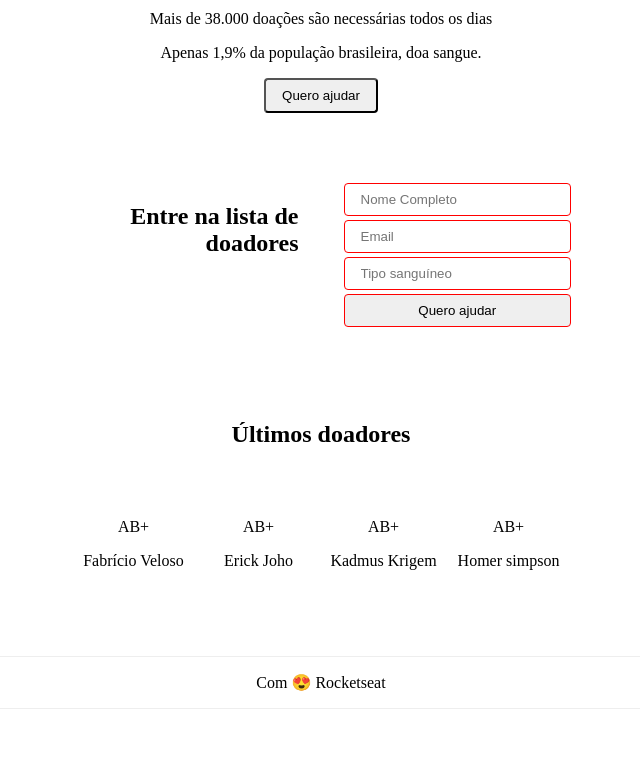
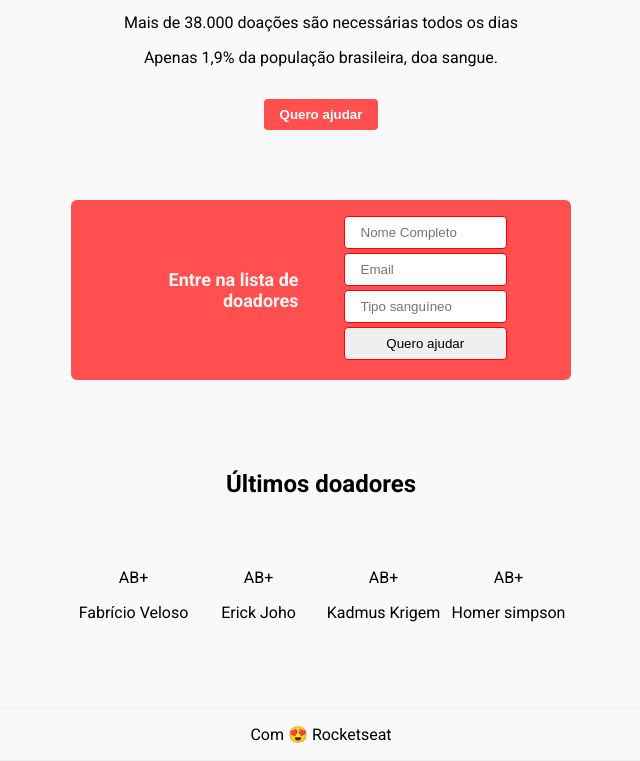
Before and after one commit to FVjesus/Doe_Project, a plain HTML site: page web/index.html in a window 1280 px wide. Shown: the part 199-960 px from the top of the page, without its empty margins (319-959 px from the left). Before the commit the page ends 908 px from the top, so only its background shows below. Drawn offline with Linux system fonts and the light colour scheme.

Commit message:
Implements fonts and colors
fonts and colors of form adds

```diff
--- a/web/index.html
+++ b/web/index.html
@@ -5,6 +5,7 @@
         <title>Doe sangue! Doe vida</title>
 
         <link rel="stylesheet" href="style.css">
+        <link href="https://fonts.googleapis.com/css?family=Roboto:400,700&display=swap" rel="stylesheet">
     </head>
 
     <body>
--- a/web/style.css
+++ b/web/style.css
@@ -1,3 +1,7 @@
+* {
+    box-sizing: border-box;
+}
+
 html, body {
     margin: 0;
 }
@@ -6,6 +10,8 @@ body {
     display: flex;
     flex-direction: column;
     height: 100vh;
+    font-family: 'Roboto', sans-serif;
+    background-color: #f9f9f9;
 }
 
 header h1, main h2 {
@@ -14,6 +20,8 @@ header h1, main h2 {
 
 .form h2 {
     text-align: right;
+    color: #ffffffee;
+    font-size: 18px;
 }
 
 header, main, footer {
@@ -27,20 +35,28 @@ header, .form, main {
 }
 
 header button {
+    margin-top: 16px;
     padding: 8px 16px;
     border-radius: 4px;
+    border: none;
+    background-color: #ff4f4f;
+    color: white;
+    font-weight: bold;
 }
 
 section.form {
     display: grid;
     grid-template-columns: 1fr 1fr;
     grid-gap: 45px;
+    align-items: center;
+    background-color: #ff4f4f;
+    padding: 16px 64px;
+    border-radius: 6px;
 }
 
 form input, form button {
     width: 100%;
     margin-bottom: 4px;
-    box-sizing: border-box;
     padding: 8px 16px;
     border-radius: 4px;
     border: 1px red solid;
```
